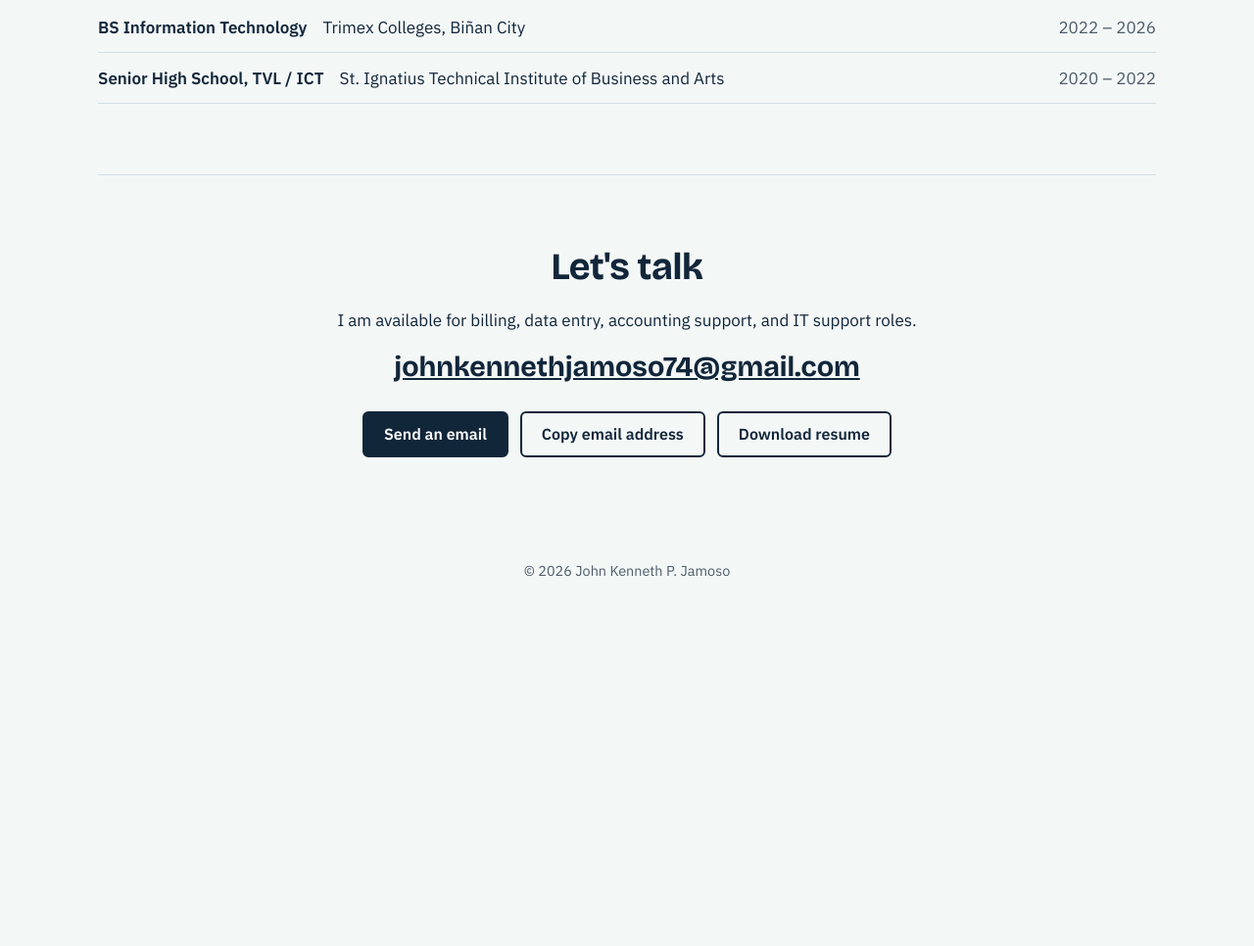
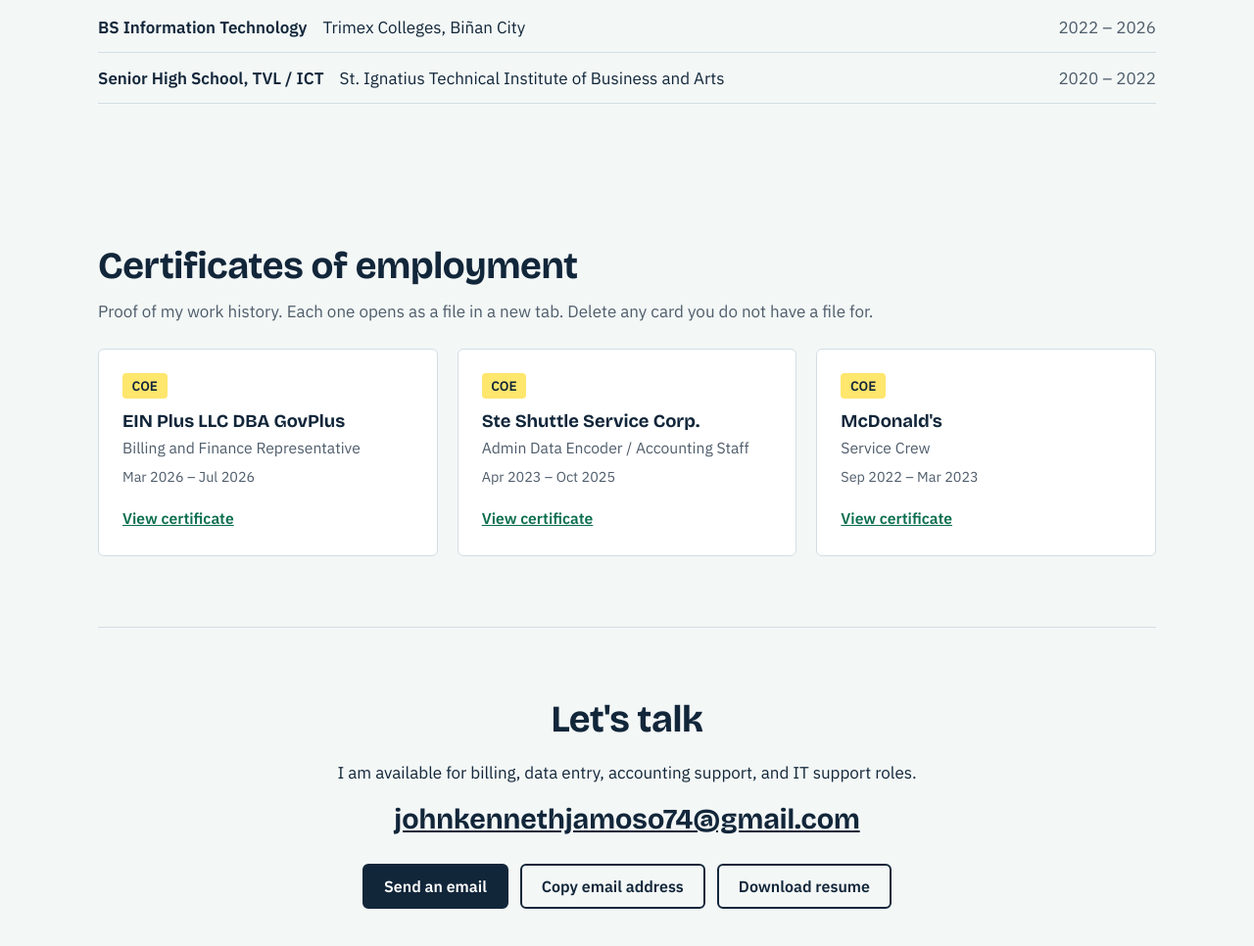
Before and after one commit to KenJamoso/KenJamoso.github.io, a plain HTML site: page index.html in a window 1280 px wide. Shown: the part 3472-4438 px from the top of the page at 98% size. Before the commit the page ends 4098 px from the top, so only its background shows below. Drawn offline with nearby package versions, Linux system fonts and the light colour scheme.

Commit message:
Update portfolio files

```diff
--- a/index.html
+++ b/index.html
@@ -174,6 +174,35 @@
     </div>
   </section>
 
+   <!-- CERTIFICATES -->
+  <section id="certificates" class="wrap">
+    <h2>Certificates of employment</h2>
+    <p class="sub">Proof of my work history. Each one opens as a file in a new tab. Delete any card you do not have a file for.</p>
+    <div class="certs">
+      <a class="cert" href="certificates/coe-govplus.pdf" target="_blank" rel="noopener">
+        <span class="cert-tag">COE</span>
+        <strong>EIN Plus LLC DBA GovPlus</strong>
+        <span>Billing and Finance Representative</span>
+        <span class="cert-date">Mar 2026 &ndash; Jul 2026</span>
+        <span class="cert-open">View certificate</span>
+      </a>
+      <a class="cert" href="certificates/coe-ste-shuttle.pdf" target="_blank" rel="noopener">
+        <span class="cert-tag">COE</span>
+        <strong>Ste Shuttle Service Corp.</strong>
+        <span>Admin Data Encoder / Accounting Staff</span>
+        <span class="cert-date">Apr 2023 &ndash; Oct 2025</span>
+        <span class="cert-open">View certificate</span>
+      </a>
+      <a class="cert" href="certificates/coe-mcdonalds.pdf" target="_blank" rel="noopener">
+        <span class="cert-tag">COE</span>
+        <strong>McDonald's</strong>
+        <span>Service Crew</span>
+        <span class="cert-date">Sep 2022 &ndash; Mar 2023</span>
+        <span class="cert-open">View certificate</span>
+      </a>
+    </div>
+  </section>
+
   <!-- CONTACT -->
   <section id="contact" class="wrap contact">
     <h2>Let's talk</h2>
--- a/style.css
+++ b/style.css
@@ -89,6 +89,15 @@ h3{font-size:1.2rem;font-weight:700;margin-bottom:.5rem}
 .edu p{display:flex;flex-wrap:wrap;gap:.25rem 1rem;padding:.7rem 0;border-bottom:1px solid var(--line)}
 .edu span{margin-left:auto;color:var(--muted)}
 
+/* certificates */
+.certs{display:grid;grid-template-columns:repeat(3,1fr);gap:1.25rem}
+.cert{display:flex;flex-direction:column;gap:.25rem;padding:1.5rem;background:var(--paper);border:1px solid var(--line);border-radius:6px;text-decoration:none;font-size:.98rem;color:var(--muted);transition:border-color .15s,background .15s}
+.cert:hover{border-color:var(--accent);background:#F6FAF9}
+.cert strong{font:700 1.15rem var(--display);color:var(--ink)}
+.cert-tag{align-self:flex-start;padding:.1rem .6rem;margin-bottom:.5rem;background:var(--hl);color:var(--ink);border-radius:4px;font-weight:600;font-size:.85rem}
+.cert-date{font-size:.9rem}
+.cert-open{margin-top:.9rem;color:var(--accent);font-weight:600;text-decoration:underline}
+
 /* contact */
 .contact{text-align:center;border-top:1px solid var(--line)}
 .contact .actions{justify-content:center}
```
